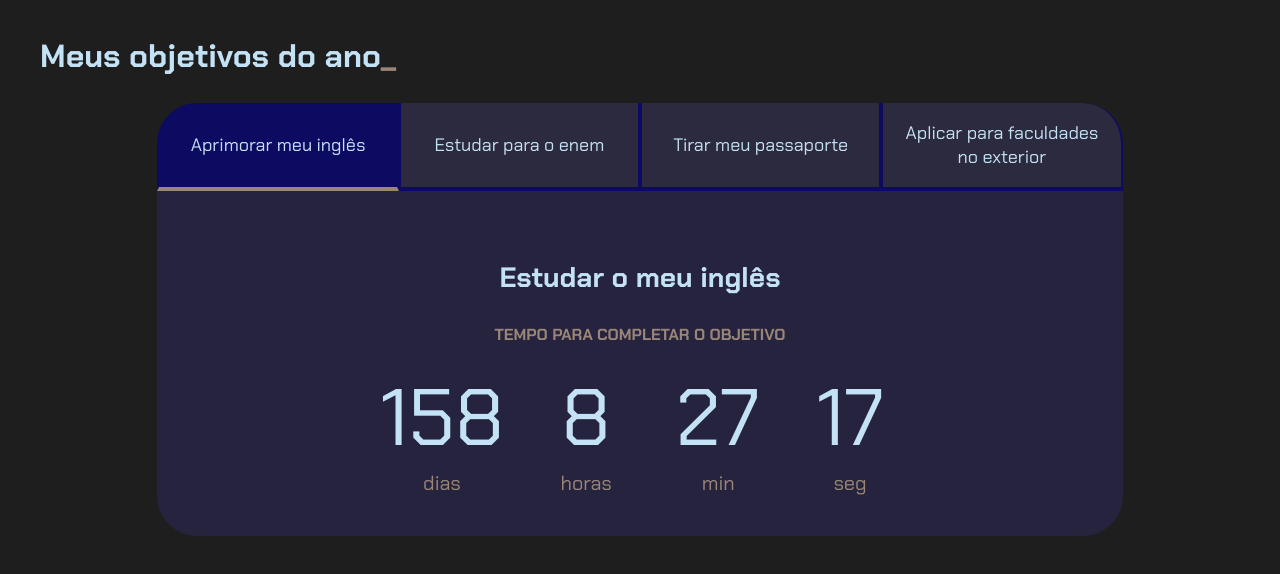
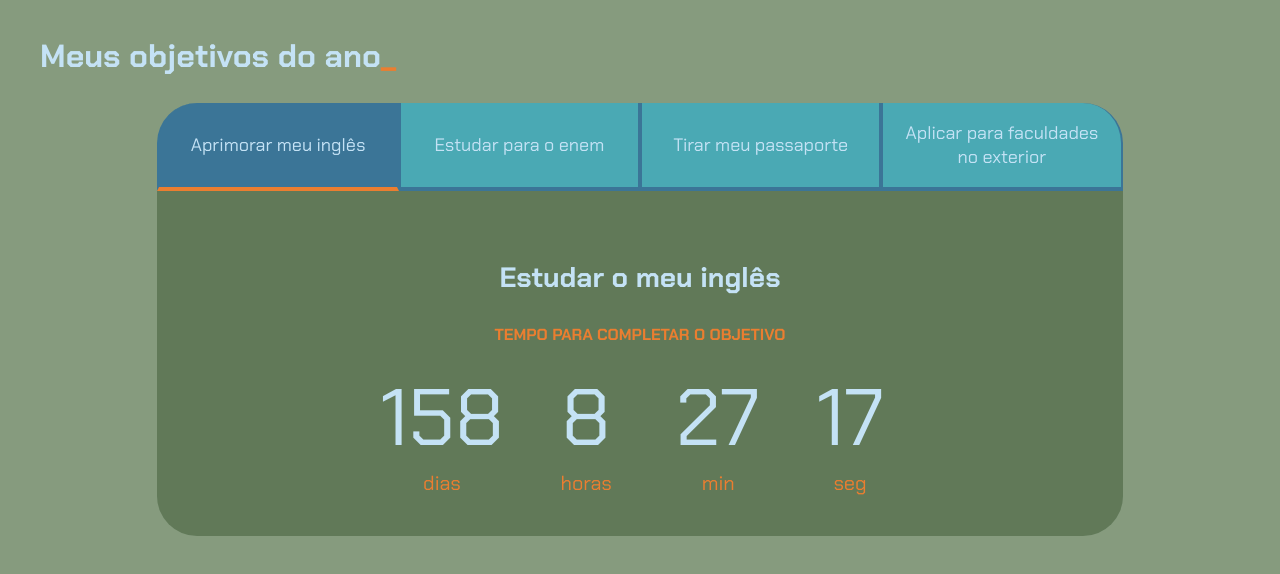
Before and after one commit to pedro005857/projetodevida, a plain HTML site: page index.html in a window 1280 px wide. Drawn offline with Linux system fonts and the light colour scheme.

Commit message:
Add files via upload

```diff
--- a/style.css
+++ b/style.css
@@ -1,12 +1,12 @@
 @import url('https://fonts.googleapis.com/css2?family=Chakra+Petch:wght@400;700&display=swap');
 
 :root {
-    --cor-de-fundo: #1E1E1E;
-    --verde: #9A8678;
+    --cor-de-fundo: #869B7E;
+    --verde: #eb7e30;
     --branco: #C4E2F5;
-    --botao-ativo: #0D0B61;
-    --botao-inativo: rgba(58, 55, 94, 0.5);
-    --texto-fundo: rgba(53, 46, 132, 0.3);
+    --botao-ativo: #3B7597;
+    --botao-inativo: rgba(17, 183, 233, 0.5);
+    --texto-fundo: rgba(13, 43, 2, 0.3);
 }
 
 body {
```
